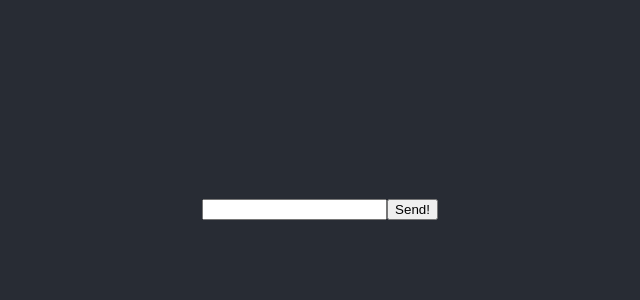
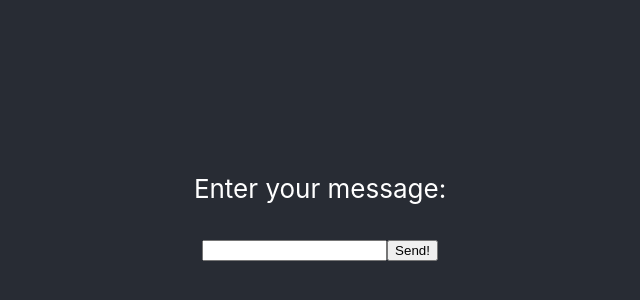
Before and after one commit to ambernou/React_classes, a React (Create React App) app: page / in a window 1280 px wide. Shown: the part 196-496 px from the top of the page, without its empty margins (320-960 px from the left). Built offline with nearby package versions, Linux system fonts and the light colour scheme.

Commit message:
heading for form message

```diff
--- a/src/components/Form/Form.js
+++ b/src/components/Form/Form.js
@@ -18,6 +18,7 @@ export const Form = ({ sendMessage }) => {
 
     return (
         <form>
+            <p>Enter your message:</p>
             <input type='text' value={userMessage} onChange={handleChange} />
             <button type='submit' onClick={handleSubmit}>Send!</button>
         </form>
```
